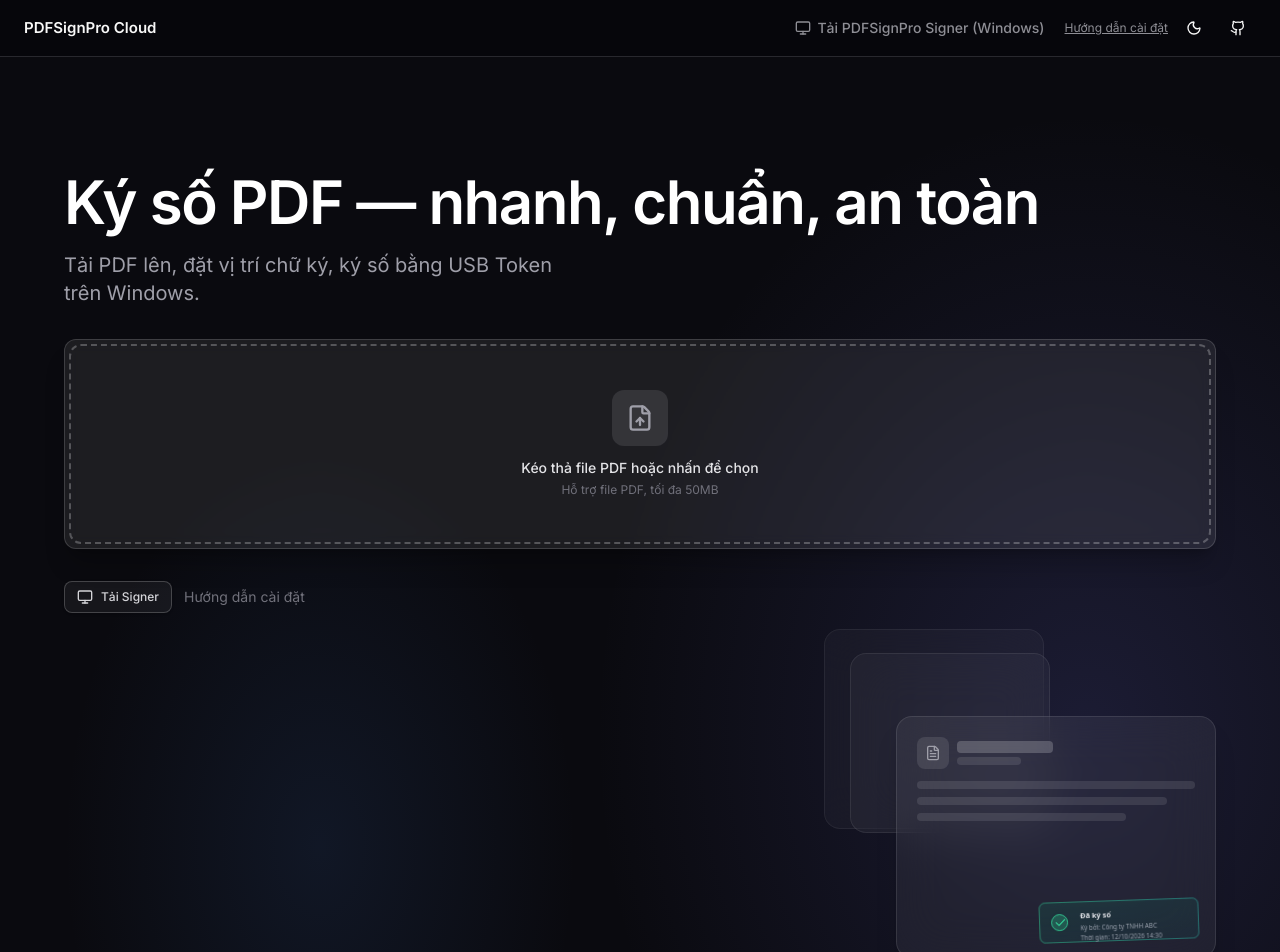
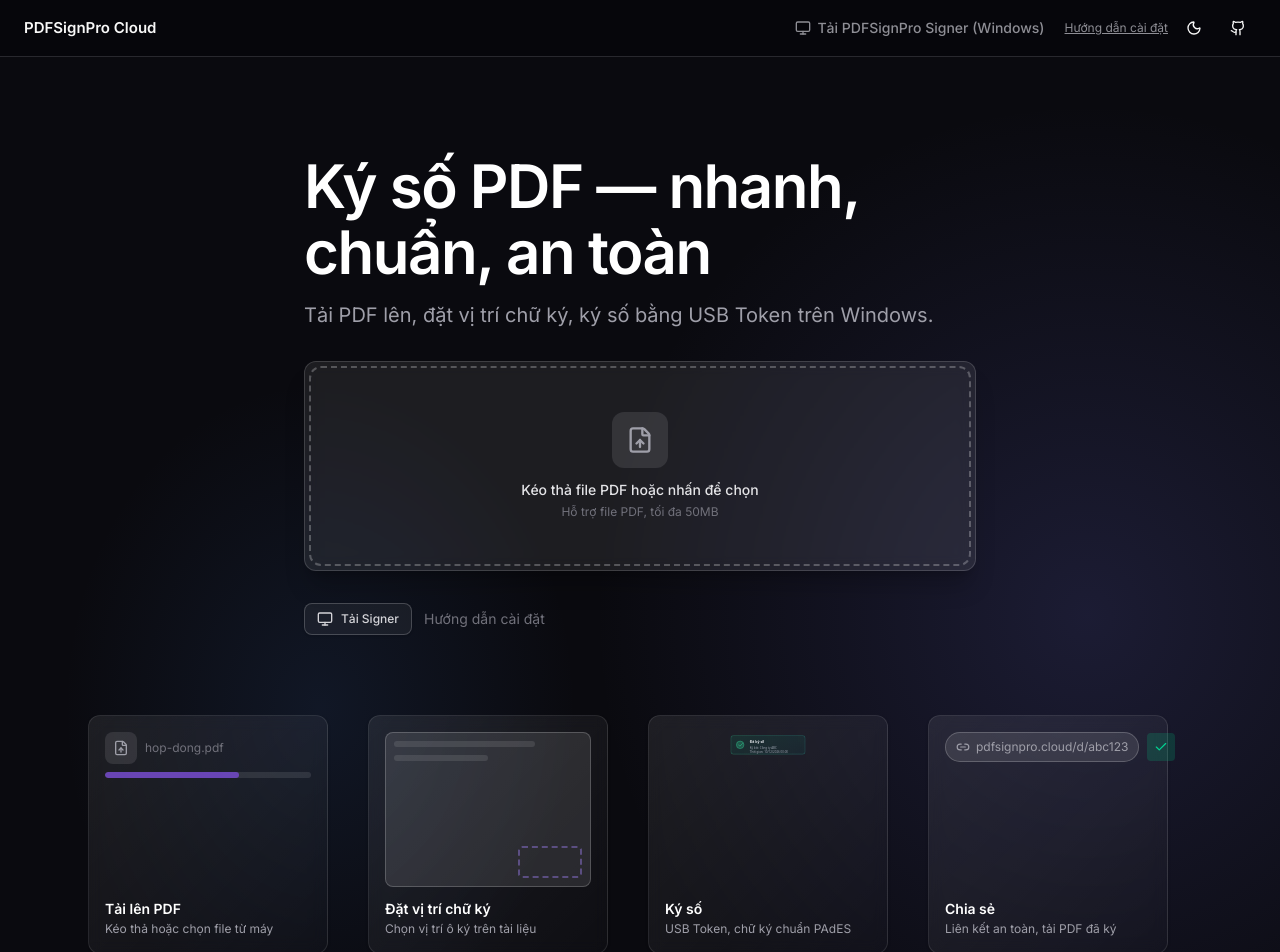
Before and after one commit to thietkewebdev/pdfsign, a Next.js app in the folder pdfsignpro-cloud/: page / in a window 1280 px wide. Shown: the top 952 px of the page. Built offline with nearby package versions, Linux system fonts and the light colour scheme.

Commit message:
Homepage: equal-height mock cards, single-column hero (remove illustration)
Made-with: Cursor

```diff
--- a/pdfsignpro-cloud/src/app/page.tsx
+++ b/pdfsignpro-cloud/src/app/page.tsx
@@ -26,7 +26,6 @@ import {
   UploadDropzoneCard,
   UploadProgress,
 } from "@/components/upload";
-import { HeroIllustration } from "@/components/home/HeroIllustration";
 import { FeatureMockStrip } from "@/components/home/FeatureMockStrip";
 import { useTheme } from "next-themes";
 import { cn } from "@/lib/utils";
@@ -195,12 +194,10 @@ export default function HomePage() {
       <div className="home-glow-hero" />
       <div className="home-glow-upload" />
 
-      {/* Hero */}
-      <section className="relative px-6 pb-24 pt-16 sm:pb-32 sm:pt-24 md:pb-40 md:pt-28">
-        <div className="container relative mx-auto max-w-6xl">
-          <div className="grid gap-12 lg:grid-cols-[1fr,minmax(300px,400px)] lg:items-start lg:gap-16">
-            {/* Left: headline + upload */}
-            <div className="space-y-8">
+      {/* Hero — single column: headline + subtitle + upload */}
+      <section className="relative px-6 pb-12 pt-16 sm:pb-16 sm:pt-20 md:pb-20 md:pt-24">
+        <div className="container relative mx-auto max-w-2xl">
+          <div className="space-y-8">
               <m.div
                 className="space-y-4"
                 initial={{ opacity: 0, y: reduceMotion ? 0 : 16 }}
@@ -210,7 +207,7 @@ export default function HomePage() {
                 <h1 className="text-4xl font-semibold tracking-tight text-zinc-900 dark:text-white sm:text-5xl md:text-6xl md:leading-[1.1]">
                   Ký số PDF — nhanh, chuẩn, an toàn
                 </h1>
-                <p className="max-w-lg text-lg text-zinc-600 dark:text-zinc-400 sm:text-xl">
+                <p className="text-lg text-zinc-600 dark:text-zinc-400 sm:text-xl">
                   Tải PDF lên, đặt vị trí chữ ký, ký số bằng USB Token trên Windows.
                 </p>
               </m.div>
@@ -344,18 +341,12 @@ export default function HomePage() {
                   Hướng dẫn cài đặt
                 </Link>
               </m.div>
-            </div>
-
-            {/* Right: hero illustration */}
-            <div className="flex justify-center lg:justify-end">
-              <HeroIllustration />
-            </div>
           </div>
         </div>
       </section>
 
       {/* Mock cards strip */}
-      <section className="relative -mt-8 px-0 md:-mt-12">
+      <section className="relative px-0">
         <div className="container mx-auto max-w-6xl px-6">
           <FeatureMockStrip />
         </div>
--- a/pdfsignpro-cloud/src/components/home/FeatureMockCard.tsx
+++ b/pdfsignpro-cloud/src/components/home/FeatureMockCard.tsx
@@ -137,7 +137,7 @@ export function FeatureMockCard({
   return (
     <div
       className={cn(
-        "flex min-w-[200px] max-w-[240px] flex-1 flex-col gap-3 rounded-xl border p-4 shadow-sm backdrop-blur-sm transition-shadow",
+        "flex h-full min-h-[180px] min-w-[200px] max-w-[240px] flex-1 flex-col gap-3 rounded-xl border p-4 shadow-sm backdrop-blur-sm transition-shadow",
         "bg-gradient-to-br from-white/80 to-white/40 dark:from-white/[0.08] dark:to-white/[0.02]",
         "border-zinc-200/80 dark:border-white/10",
         "shadow-zinc-900/5 dark:shadow-black/20",
@@ -145,10 +145,10 @@ export function FeatureMockCard({
         className
       )}
     >
-      <div className="min-h-[64px]">
+      <div className="flex min-h-0 flex-1 flex-col">
         <MiniIllustration variant={variantType} isDark={isDark} />
       </div>
-      <div>
+      <div className="mt-auto shrink-0">
         <h3 className="text-sm font-semibold text-zinc-900 dark:text-white">
           {title}
         </h3>
--- a/pdfsignpro-cloud/src/components/home/FeatureMockStrip.tsx
+++ b/pdfsignpro-cloud/src/components/home/FeatureMockStrip.tsx
@@ -42,12 +42,12 @@ export function FeatureMockStrip({ className }: { className?: string }) {
         className
       )}
     >
-      <div className="flex gap-4 md:grid md:grid-cols-4 md:gap-4 md:max-w-6xl md:mx-auto">
+      <div className="flex items-stretch gap-4 md:grid md:grid-cols-4 md:items-stretch md:gap-4 md:max-w-6xl md:mx-auto">
         {CARDS.map((card, i) => (
           <m.div
             key={card.variantType}
             className={cn(
-              "shrink-0 snap-center md:shrink",
+              "flex h-full shrink-0 snap-center md:shrink",
               "min-w-[200px] max-w-[240px] md:min-w-0 md:max-w-none"
             )}
             whileHover={
```
